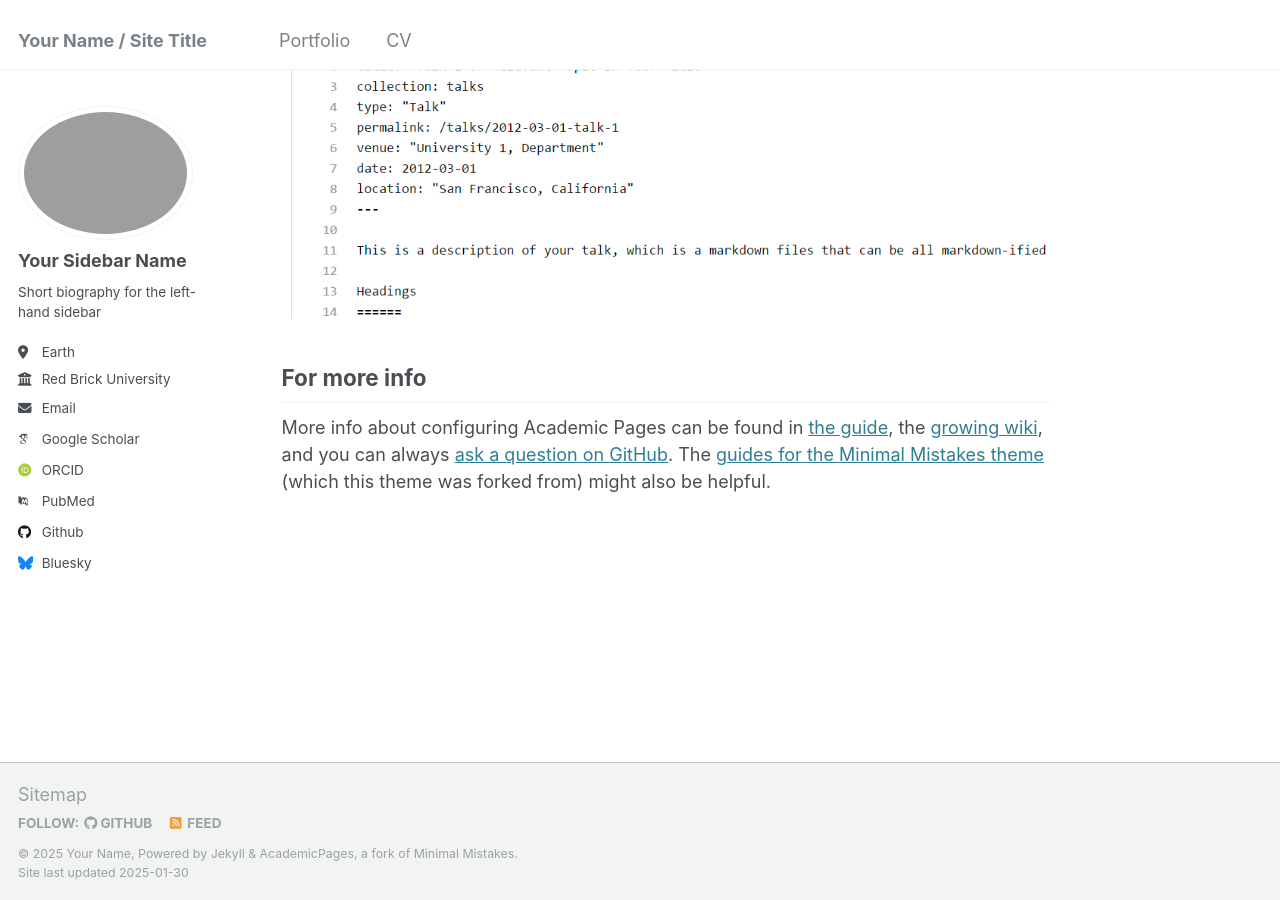
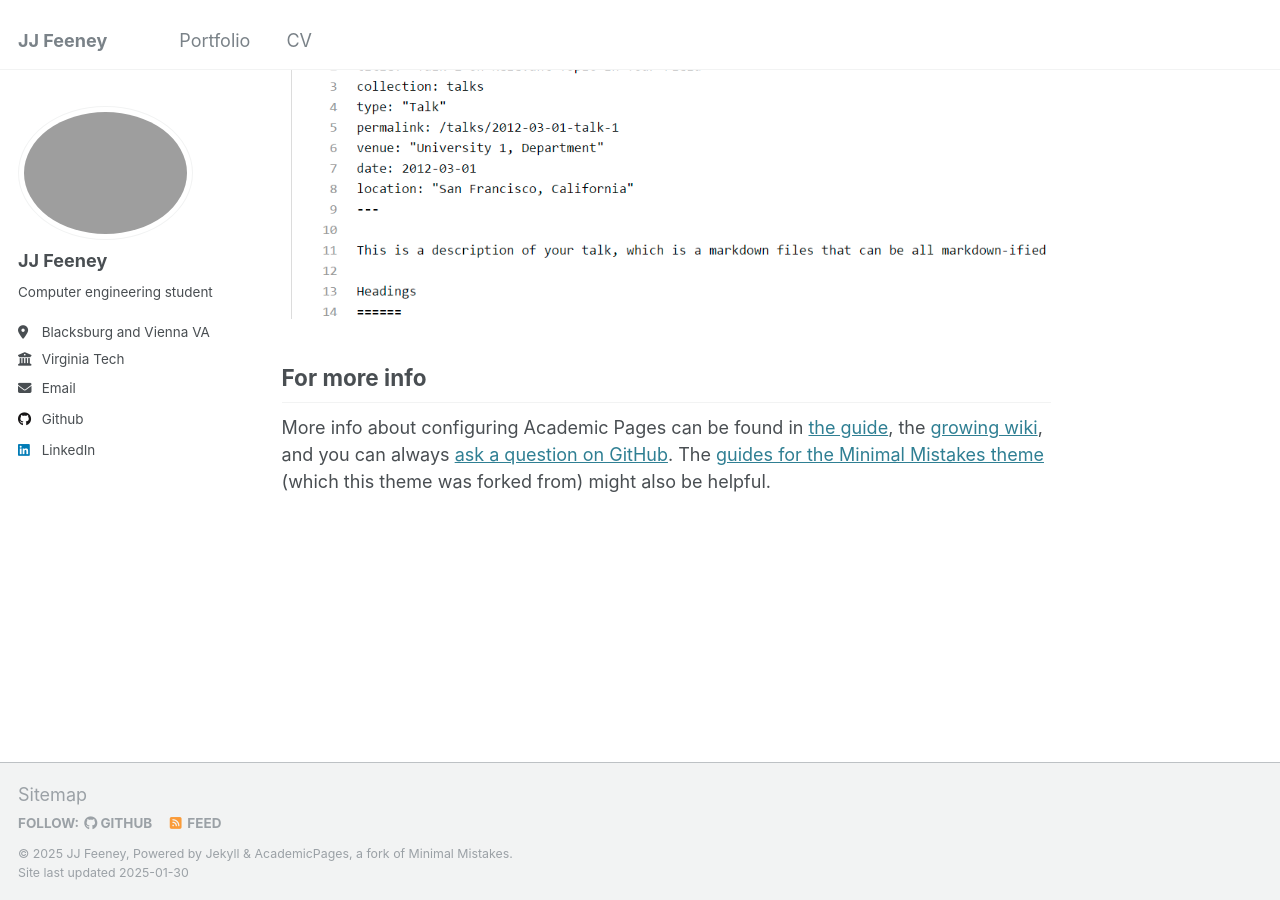
Before and after one commit to Jfee04/Jfee04.github.io, a Jekyll site: the page built from _pages/about.md, in a window 1280 px wide and 900 px high, scrolled down 2643 px. Built offline with Jekyll 4.4.1, drawn with Linux system fonts in a browser that asks for light colours; some web fonts are replaced.

```diff
--- a/_config.yml
+++ b/_config.yml
@@ -8,9 +8,9 @@
 
 # Basic Site Settings
 locale                   : "en-US"
-title                    : "Your Name / Site Title"
+title                    : "JJ Feeney"
 title_separator          : "-"
-name                     : &name "Your Name"
+name                     : &name "JJ Feeney"
 description              : &description "personal description"
 url                      : https://academicpages.github.io # the base hostname & protocol for your site e.g. "https://[your GitHub username].github.io"
 baseurl                  : "" # the subpath of your site, e.g. "/blog"
@@ -22,21 +22,21 @@ repository               : "academicpages/academicpages.github.io"
 author:
   # Biographic information
   avatar           : "profile.png"
-  name             : "Your Sidebar Name"
+  name             : "JJ Feeney"
   pronouns         : # example: "she/her"
-  bio              : "Short biography for the left-hand sidebar"
-  location         : "Earth"
-  employer         : "Red Brick University"
+  bio              : "Computer engineering student"
+  location         : "Blacksburg and Vienna VA"
+  employer         : "Virginia Tech"
   uri              : # URL
-  email            : "none@example.org"
+  email            : "jjfee@vt.edu"
 
   # Academic websites
   arxiv            : # URL - Update with the correct link to your profile
-  googlescholar    : "https://scholar.google.com/citations?user=PS_CX0AAAAAJ"
+  googlescholar    : #"https://scholar.google.com/citations?user=PS_CX0AAAAAJ"
   impactstory      : # URL
-  orcid            : "http://orcid.org/yourorcidurl"
+  orcid            : #"http://orcid.org/yourorcidurl"
   semantic         : # URL
-  pubmed           : "https://www.ncbi.nlm.nih.gov/pubmed/?term=john+snow"
+  pubmed           : #"https://www.ncbi.nlm.nih.gov/pubmed/?term=john+snow"
   researchgate     : # URL
   scopus           : # URL
 
@@ -44,12 +44,12 @@ author:
   bitbucket        : # Username - Update with your username on the site
   codepen          : # Username
   dribbble         : # Username
-  github           : "academicpages"
+  github           : "Jfee04"
   kaggle           : # Username
   stackoverflow    : # User number or user number and name (i.e., use "1" or "1/jeff-atwood")
 
   # Social media
-  bluesky          : "bsky.app" # Replace this with you Bluesky username
+  bluesky          : #"bsky.app" # Replace this with you Bluesky username
   facebook         : # Username
   flickr           : # Username
   foursquare       : # Username
@@ -58,7 +58,7 @@ author:
   keybase          : # Username
   instagram        : # Username
   lastfm           : # Username
-  linkedin         : # Username
+  linkedin         : "www.linkedin.com/in/john-feeney-8a19b828b"
   mastodon         : # URL
   medium           : # URL
   pinterest        : # Username
@@ -75,13 +75,13 @@ author:
   zhihu            : # Username
 
 # Publication Category - The following the list of publication categories and their headings
-publication_category:
-  books:
-    title: 'Books'
-  manuscripts:
-    title: 'Journal Articles'
-  conferences:
-    title: 'Conference Papers'
+# publication_category:
+#   books:
+#     title: 'Books'
+#   manuscripts:
+#     title: 'Journal Articles'
+#   conferences:
+#     title: 'Conference Papers'
 
 # Site Settings
 teaser                   :  # filename of teaser fallback teaser image placed in /images/, .e.g. "500x300.png"
```
Also changed, not shown: 1 other file.
